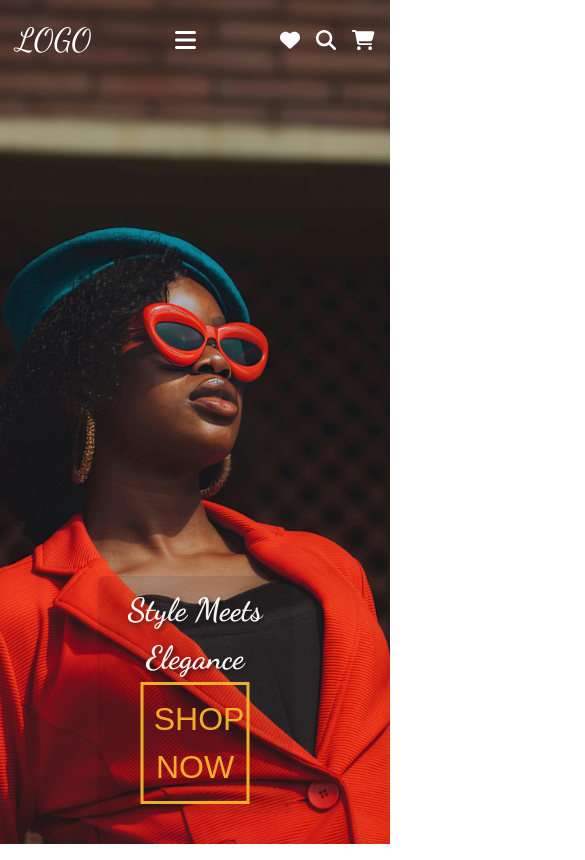
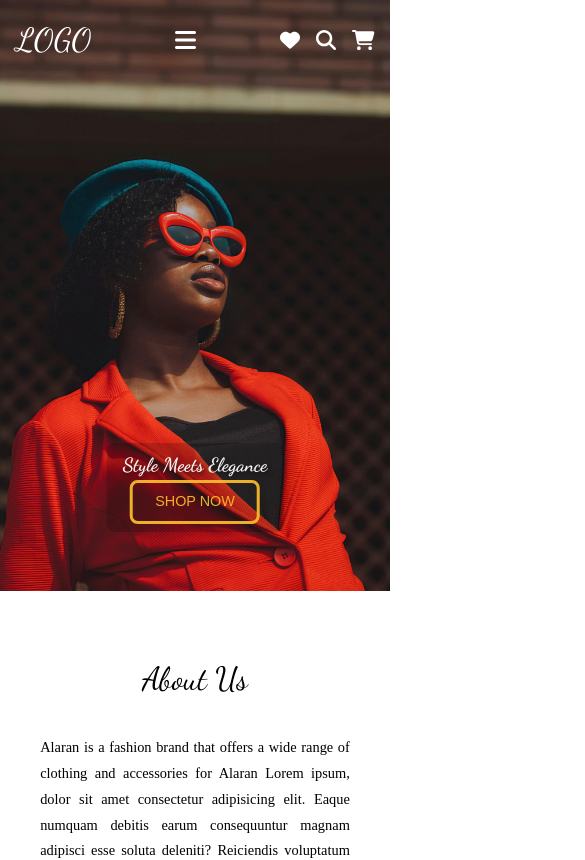
Before and after one commit to mrauthentik/Encanto, a React (Vite) app in the folder alaran/: page / in a window 390 px wide. Shown: the top 860 px of the page, 585 px wide, since content can reach past the window. Built offline with nearby package versions, Linux system fonts and the light colour scheme; a web font is replaced by a local one.

Commit message:
feat: enhance slider and button styles for improved responsiveness and aesthetics

```diff
--- a/alaran/src/App.css
+++ b/alaran/src/App.css
@@ -108,7 +108,6 @@ nav {
 
 
 
-/* Slider style */
 /* Slider Container: Fullscreen View */
 .slider-container {
   position: relative;
@@ -130,39 +129,80 @@ nav {
   height: 100%;
   object-fit: cover; /* Ensures the image covers the entire screen */
 }
-.home-btn{
+
+/* Button Styles */
+.home-btn {
   background-color: transparent;
   border: 3px solid var(--color-secondary);
   color: var(--color-secondary);
-  font-family:Arial, Helvetica, sans-serif;
-  padding: 10px;
-  width: 70%;
-  font-weight: 200;
+  font-family: Arial, Helvetica, sans-serif;
+  padding: 10px 20px;
+  font-weight: 400;
+  font-size: 1.2rem;
+  border-radius: 8px;
+  cursor: pointer;
+}
 
-}
-.home-btn:hover{
+.home-btn:hover {
   background-color: var(--color-primary);
   color: white;
-  transition: 0.6s;
+  transition: 0.4s ease-in-out;
 }
-img{
-  width: 50%;
+
+/* Image General Style */
+img {
+  width: 100%; /* Ensure images adapt fully in responsive layout */
 }
+
 /* Text Overlay at the Bottom */
 .slider-text {
   position: absolute;
-  bottom: 30px; /* Positioned at the bottom */
+  bottom: 5%; /* More consistent padding for small screens */
   left: 50%;
   transform: translateX(-50%);
   color: #fff;
-  font-size: 2rem; /* Adjust font size */
+  font-size: 2rem;
   text-align: center;
   font-family: var(--fancy);
   font-weight: bold;
-  text-shadow: 2px 2px 5px rgba(0, 0, 0, 0.8); /* Bold text shadow for clarity */
+  text-shadow: 2px 2px 5px rgba(0, 0, 0, 0.8);
   padding: 10px 20px;
-  background: rgba(0, 0, 0, 0.086); /* Optional background for better contrast */
-  border-radius: 8px; /* Rounded edges for background */
+  background: rgba(0, 0, 0, 0.2); /* Add a darker overlay for text contrast */
+  border-radius: 8px;
+}
+
+/* Responsive Styles for Tablets and Mobile Devices */
+@media (max-width: 768px) {
+  .slider-container {
+    height: 80vh; /* Reduce height slightly for tablets */
+  }
+
+  .slider-text {
+    font-size: 1.5rem; /* Adjust font size for better readability */
+    bottom: 10%; /* Give more breathing room at the bottom */
+  }
+
+  .home-btn {
+    font-size: 1rem;
+    width: 80%; /* Reduce button width */
+  }
+}
+
+@media (max-width: 480px) {
+  .slider-container {
+    height: 70vh; /* Reduce height further for smaller devices */
+  }
+
+  .slider-text {
+    font-size: 1.2rem; /* Smaller font size for small screens */
+    padding: 8px 16px; /* Adjust padding for compact layout */
+  }
+
+  .home-btn {
+    font-size: 0.9rem;
+    width: 90%; /* Fit button within smaller screens */
+    padding: 8px 12px;
+  }
 }
 
 /* About US Page */
```
